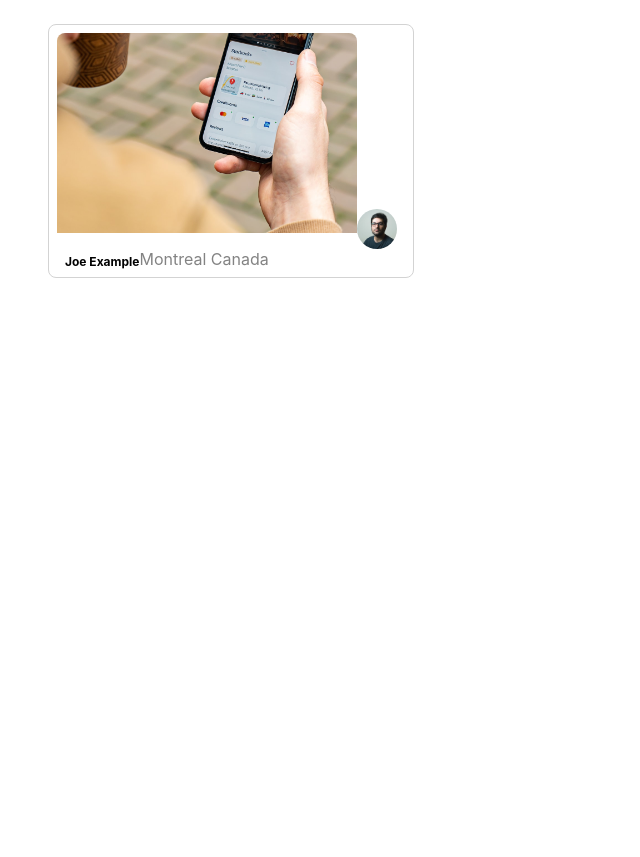
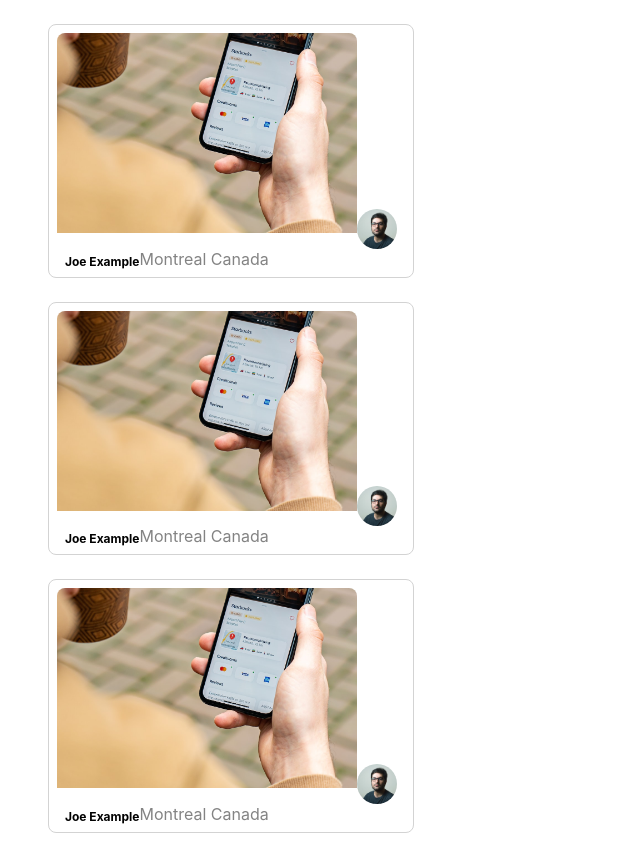
Before and after one commit to Upgrayedd0408/photolabs, a React (Create React App) app in the folder frontend/: page / in a window 1280 px wide. Shown: the whole page, without its empty margins (0-640 px from the left). Before the commit the page ends 800 px from the top, so only its background shows below. Built offline with nearby package versions, Linux system fonts and the light colour scheme; the HTML template or start-up script is replaced by a standard one.

Commit message:
implement map method to display multiple photo items

```diff
--- a/frontend/src/App.jsx
+++ b/frontend/src/App.jsx
@@ -16,9 +16,11 @@ const sampleDataForPhotoListItem = {
 
 // Note: Rendering a single component to build components in isolation
 const App = () => {
+
+
   return (
     <div className="App">
-      <PhotoListItem photoData={sampleDataForPhotoListItem} />
+      <PhotoListItem key={sampleDataForPhotoListItem.id} photoData={sampleDataForPhotoListItem} />
     </div>
   );
 };
--- a/frontend/src/components/PhotoListItem.jsx
+++ b/frontend/src/components/PhotoListItem.jsx
@@ -5,24 +5,35 @@ import "../styles/PhotoListItem.scss";
 
 
 
+
+
+
 const PhotoListItem = (props) => {
+  const photos = [props.photoData, props.photoData, props.photoData];
 
-  const { id, imageSource, profile, username, location } = props.photoData;
-
+  const list = photos.map((photo) => {
     return (
-    <div key={id} className="photo-list__item">
-      <img src={imageSource} className="photo-list__image" />
-      <img src={profile} className="photo-list__user-profile" />
+      <div key={photo.id} className="photo-list__item">
+        <img src={photo.imageSource} className="photo-list__image" />
+        <img src={photo.profile} className="photo-list__user-profile" />
         <div className="photo-list__user-details">
           <span className="photo-list__user-info">
-          {username}
+            {photo.username}
           </span>
           <span className="photo-list__user-location">
-          {location.city} {location.country}
+            {photo.location.city} {photo.location.country}
           </span>
         </div>
       </div>
     );
+  });
+
+
+  return (
+    <section>
+      {list}
+    </section>
+  );
 };
 
 export default PhotoListItem;
```
Lines whose indentation alone changed are shown as unchanged.
